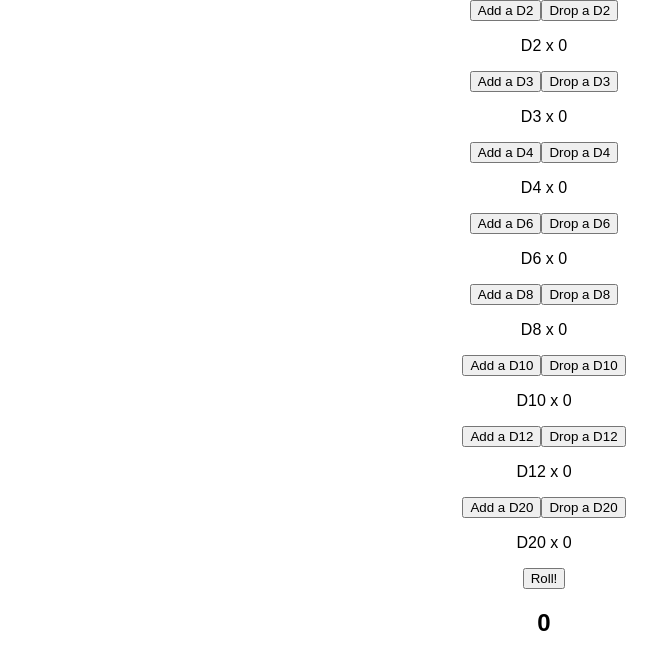
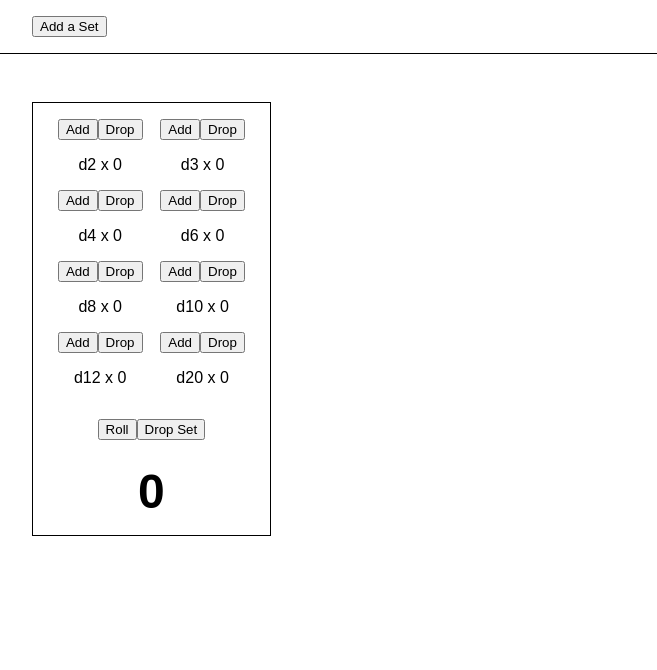
Before and after one commit to dwevins/all-you-need-is-dice, a React (Create React App) app: page / in a window 1280 px wide. Shown: the top 670 px of the page, without its empty margins (96-753 px from the left). Built offline with nearby package versions, Linux system fonts and the light colour scheme.

Commit message:
Enable dice sets (#4)

```diff
--- a/src/App.css
+++ b/src/App.css
@@ -2,27 +2,53 @@
   text-align: center;
 }
 
-.App-logo {
-  animation: App-logo-spin infinite 20s linear;
-  height: 80px;
+.content-container {
+  width: 100%;
+  max-width: 64rem;
+  margin: 0 auto;
+  padding: 1rem 6rem;
 }
 
-.App-header {
-  background-color: #222;
-  height: 150px;
-  padding: 20px;
-  color: white;
+header {
+  margin-bottom: 2rem;
+  border-bottom: 1px solid #000;
 }
 
-.App-title {
-  font-size: 1.5em;
+header > * {
+  display: inline-block;
+  text-align: left;
 }
 
-.App-intro {
-  font-size: large;
+.sets-container {
+  display: flex;
+  flex-wrap: wrap;
 }
 
-@keyframes App-logo-spin {
-  from { transform: rotate(0deg); }
-  to { transform: rotate(360deg); }
+.dice-set:not(:nth-child(4n+4)) {
+  margin-right: 1rem;
 }
+
+.dice-set {
+  display: inline-block;
+  margin-bottom: 1.5rem;
+  padding: 1rem;
+  max-width: 20rem;
+  flex-basis: 20%;
+  border: 1px solid #000;
+}
+
+.dice-set .controls .dice-menu {
+  margin-bottom: 1rem;
+}
+
+.dice-set .controls .dice-menu > * {
+  display: inline-block;
+  width: 50%;
+  min-width: 6rem;
+}
+
+.dice-set .results .result {
+  font-size: 3rem;
+  margin-top: 1.5rem;
+  margin-bottom: 0;
+}
--- a/src/App.jsx
+++ b/src/App.jsx
@@ -1,6 +1,5 @@
 import React, { Component } from 'react';
-import ResultsPanel from './ResultsPanel';
-import DicePanel from './DicePanel';
+import DiceSet from './DiceSet';
 import './App.css';
 
 class App extends Component {
@@ -8,32 +7,44 @@ class App extends Component {
     super(props);
 
     this.state = {
-      currentResult: 0
+      diceSets: [
+        {key: 1}
+      ]
     }
   }
 
-  roll(rollData) {
-    const keys = Object.keys(rollData);
-    let total = 0;
+  addSet() {
+    const setsCopy = this.state.diceSets.slice();
+    const numSets = setsCopy.length;
+    const newKey = setsCopy[numSets - 1].key + 1
+    setsCopy.push({key: newKey})
+    this.setState({diceSets: setsCopy});
+  }
 
-    for (let i = 0; i < keys.length; i++) {
-      const curDie = keys[i];
-      const numRolls = rollData[curDie];
-      const mod = Math.floor(100 / curDie);
+  dropSet(key) {
+    if (this.state.diceSets.length === 1) return false;
 
-      for (let j = 1; j <= numRolls; j++) {
-        let roll = Math.ceil((Math.random() * 100) / mod);
-        total += roll;
-      }
+    const setsCopy = this.state.diceSets.slice();
+    const targetSet = setsCopy.filter((set) => set.key === key)[0];
+    if (targetSet) {
+      setsCopy.splice(setsCopy.indexOf(targetSet), 1);
+      this.setState({diceSets: setsCopy});
     }
-    this.setState({currentResult: total});
   }
 
   render() {
     return (
       <div className="App">
-        <DicePanel roll={(rollData) => this.roll(rollData)}/>
-        <ResultsPanel result={this.state.currentResult}/>
+        <header>
+          <div className="content-container">
+            <button onClick={ () => this.addSet() }>Add a Set</button>
+          </div>
+        </header>
+        <div className="sets-container content-container">
+          { this.state.diceSets.map((set) =>
+            <DiceSet key={ set.key } drop={() => this.dropSet(set.key)}/>
+          )}
+        </div>
       </div>
     );
   }
--- a/src/DicePanel.jsx
+++ /dev/null
@@ -1,54 +0,0 @@
-import React from 'react';
-import { Object } from 'core-js';
-
-export default class DicePanel extends React.Component {
-    constructor(props) {
-        super(props);
-        this.state = {
-            rollData: {
-                2: 0,
-                3: 0,
-                4: 0,
-                6: 0,
-                8: 0,
-                10: 0,
-                12: 0,
-                20: 0,
-            }
-        }
-    }
-
-    addDie(die) {
-        const rollDataCopy = this.state.rollData;
-        rollDataCopy[die] += 1;
-        this.setState({rollData: rollDataCopy});
-    }
-
-    dropDie(die) {
-        const rollDataCopy = this.state.rollData;
-        rollDataCopy[die] = rollDataCopy[die] > 0 ? rollDataCopy[die] - 1 : 0;
-        this.setState({rollData: rollDataCopy});
-    }
-
-    renderDie(die, key) {
-        return (
-            <div className="die-container" key={key}>
-                <button onClick={ () => this.addDie(die) }>Add a D{ die }</button>
-                <button onClick={ () => this.dropDie(die) }>Drop a D{ die }</button>
-                <p className="count">D{ die } x {this.state.rollData[die]}</p>
-            </div>
-        )
-    }
-
-    render() {
-        return (
-            <section id="dice-panel">
-                <div className="dice-controls">
-                    {Object.keys(this.state.rollData).map((die, key) => this.renderDie(die, key))}
-                </div>
-                <button onClick={ () => this.props.roll(this.state.rollData) }>Roll!</button>
-            </section>
-        )
-    }
-
-}
--- /dev/null
+++ b/src/DiceSet.jsx
@@ -0,0 +1,76 @@
+import React from 'react';
+
+export default class DicePanel extends React.Component {
+    constructor(props) {
+        super(props);
+        this.state = {
+            rollData: {
+                2: 0,
+                3: 0,
+                4: 0,
+                6: 0,
+                8: 0,
+                10: 0,
+                12: 0,
+                20: 0,
+            },
+            currentResult: 0
+        }
+    }
+
+    addDie(die) {
+        const rollDataCopy = this.state.rollData;
+        rollDataCopy[die] += 1;
+        this.setState({rollData: rollDataCopy});
+    }
+
+    dropDie(die) {
+        const rollDataCopy = this.state.rollData;
+        rollDataCopy[die] = rollDataCopy[die] > 0 ? rollDataCopy[die] - 1 : 0;
+        this.setState({rollData: rollDataCopy});
+    }
+
+    renderDie(die, key) {
+        return (
+            <div className="die-container" key={key}>
+                <button onClick={ () => this.addDie(die) }>Add</button>
+                <button onClick={ () => this.dropDie(die) }>Drop</button>
+                <p className="count">d{ die } x {this.state.rollData[die]}</p>
+            </div>
+        )
+    }
+
+    roll(rollData) {
+        const keys = Object.keys(rollData);
+        let total = 0;
+
+        for (let i = 0; i < keys.length; i++) {
+          const curDie = keys[i];
+          const numRolls = rollData[curDie];
+          const mod = Math.floor(100 / curDie);
+
+          for (let j = 1; j <= numRolls; j++) {
+            let roll = Math.ceil((Math.random() * 100) / mod);
+            total += roll;
+          }
+        }
+        this.setState({currentResult: total});
+      }
+
+    render() {
+        return (
+            <div className="dice-set">
+                <div className="controls">
+                    <div className="dice-menu">
+                        {Object.keys(this.state.rollData).map((die, key) => this.renderDie(die, key))}
+                    </div>
+                    <button onClick={ () => this.roll(this.state.rollData) }>Roll</button>
+                    <button onClick={ () => this.props.drop() }>Drop Set</button>
+                </div>
+                <section className="results">
+                    <h3 className="result">{ this.state.currentResult }</h3>
+                </section>
+            </div>
+        )
+    }
+}
--- a/src/ResultsPanel.jsx
+++ /dev/null
@@ -1,9 +0,0 @@
-import React from 'react';
-
-export default function ResultsPanel(props) {
-    return (
-        <section id="results-panel">
-            <h1>{ props.result }</h1>
-        </section>
-    )
-}
```
